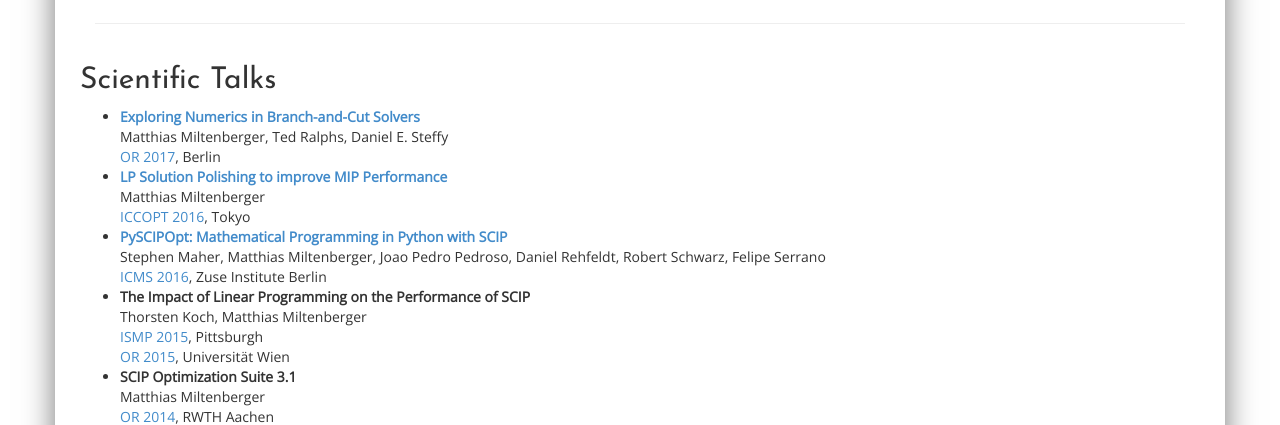
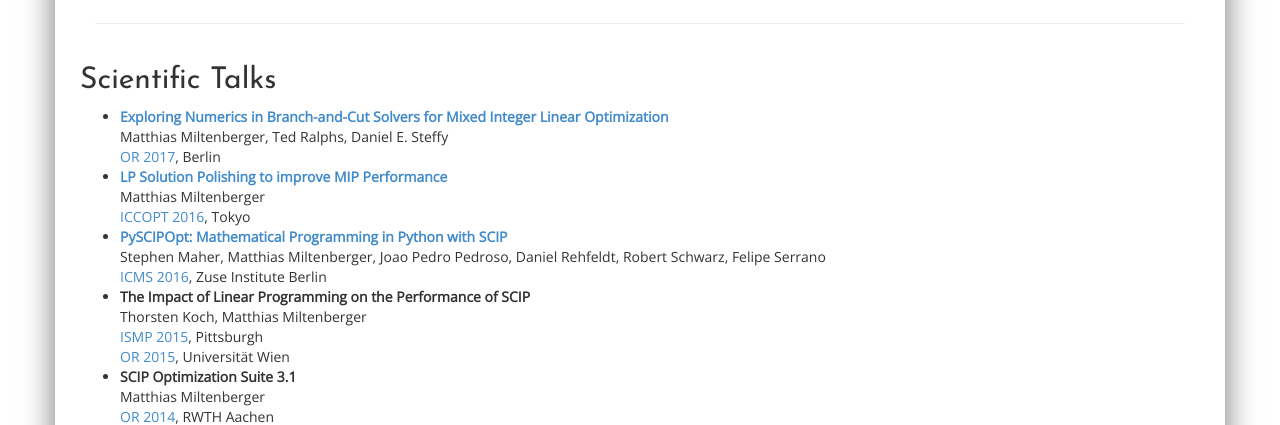
Before and after one commit to mattmilten/mattmilten.github.io, a PHP site: page / in a window 1280 px wide. Shown: the part 1165-1590 px from the top of the page. Run offline with PHP 8.4, Linux system fonts and the light colour scheme; some libraries are stand-ins or nearby versions.

Commit message:
update slide link

```diff
--- a/index.php
+++ b/index.php
@@ -218,7 +218,7 @@
         <ul>
 
           <li>
-          <b><a href="OR2017_Numerics-in-MIP.pdf">Exploring Numerics in Branch-and-Cut Solvers</a></b>
+          <b><a href="OR2017_Numerics-in-MIP.pdf">Exploring Numerics in Branch-and-Cut Solvers for Mixed Integer Linear Optimization</a></b>
           <br>
           Matthias Miltenberger, Ted Ralphs, Daniel E. Steffy
           <br>
```
